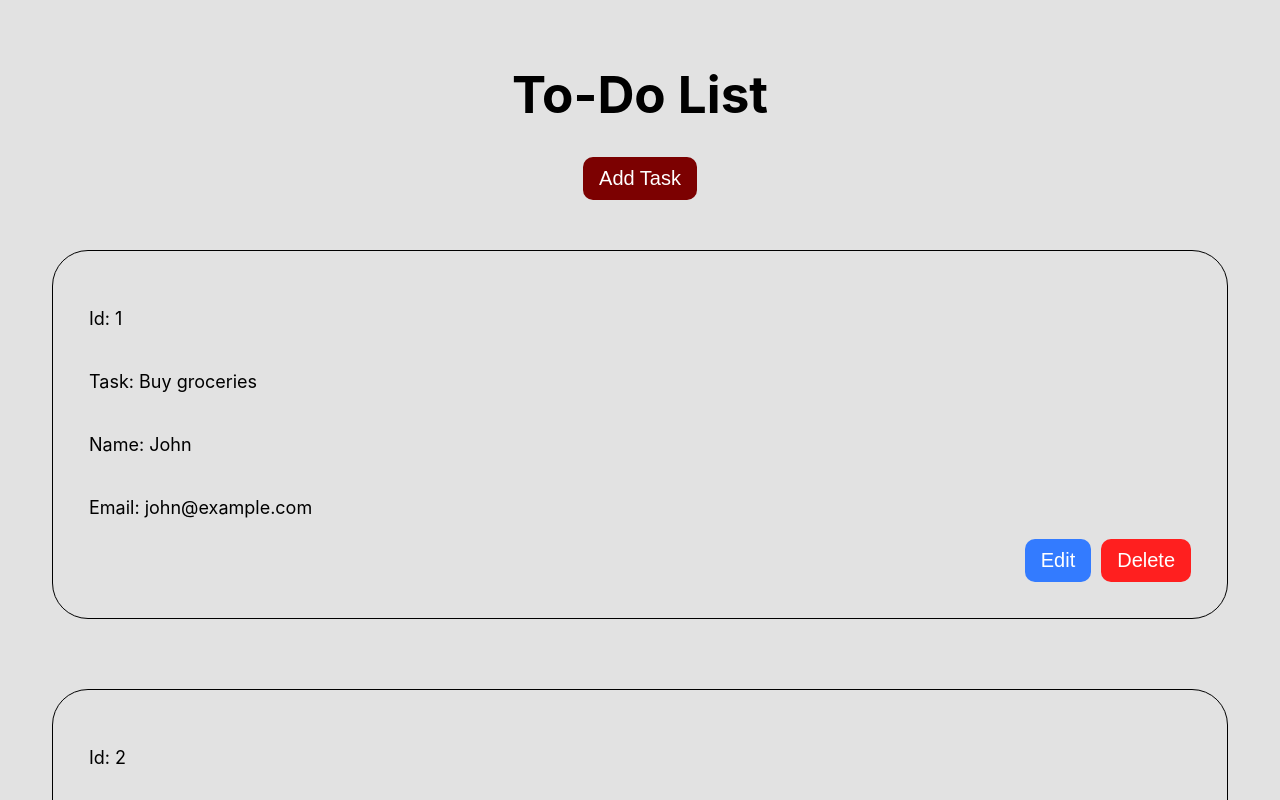
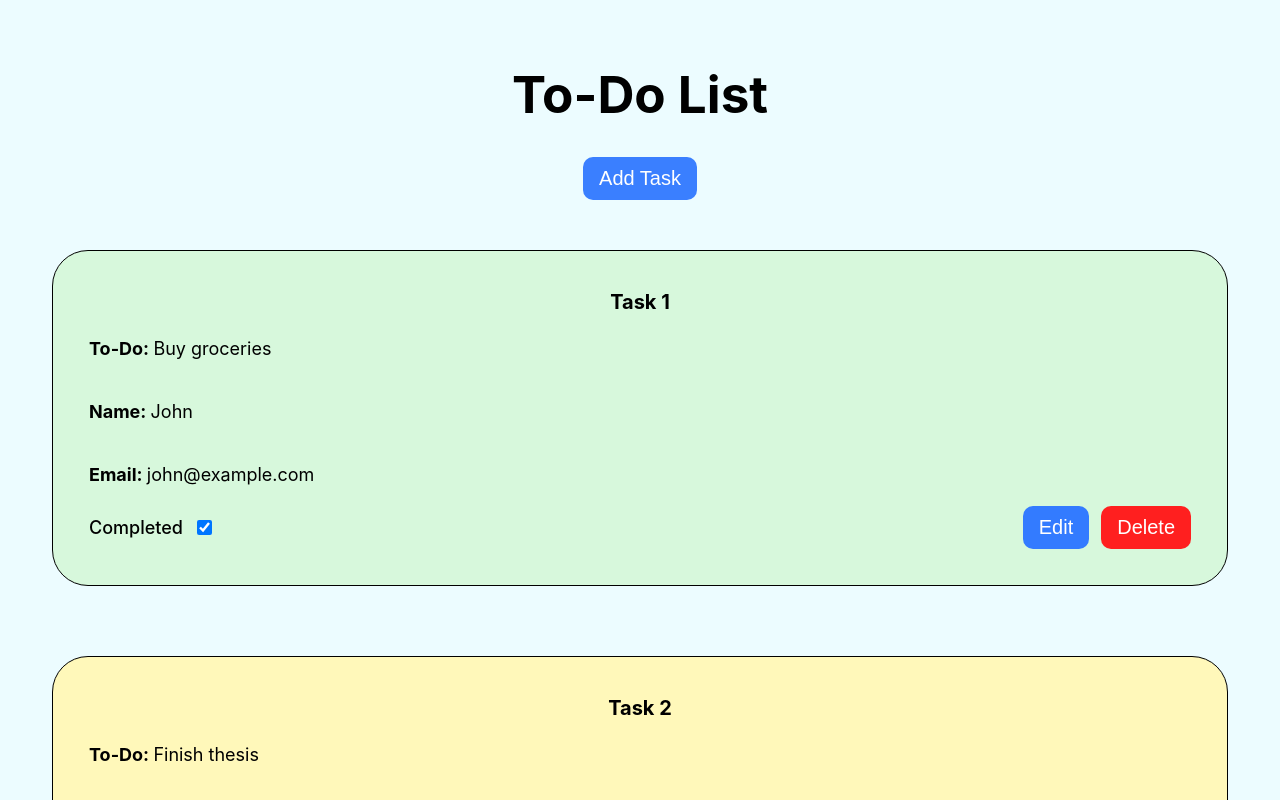
Before and after one commit to DiogoLanc/react-todo-list, a React (Vite) app: page / in a window 1280 px wide. Shown: the top 800 px of the page. Built offline with nearby package versions, Linux system fonts and the light colour scheme; data requests are answered from the project's data file.

Commit message:
added completed check box functionality and some css changes

```diff
--- a/db.json
+++ b/db.json
@@ -1,22 +1,25 @@
 {
   "tasks": [
     {
-      "id": 1,
+      "id": "1",
       "body": "Buy groceries",
       "email": "john@example.com",
-      "name": "John"
+      "name": "John",
+      "completed": true
     },
     {
-      "id": 2,
+      "id": "2",
       "body": "Finish thesis",
       "email": "bruno@example.com",
-      "name": "Bruno"
+      "name": "Bruno",
+      "completed": false
     },
     {
-      "id": 3,
+      "id": "3",
       "body": "Example Task",
       "email": "x@example.com",
-      "name": "X"
+      "name": "X",
+      "completed": false
     }
   ]
 }
--- a/index.html
+++ b/index.html
@@ -4,7 +4,7 @@
     <meta charset="UTF-8" />
     <link rel="icon" type="image/svg+xml" href="/vite.svg" />
     <meta name="viewport" content="width=device-width, initial-scale=1.0" />
-    <title>Proj pessoal</title>
+    <title>To Do List</title>
   </head>
   <body>
     <div id="root"></div>
--- a/src/App.tsx
+++ b/src/App.tsx
@@ -43,7 +43,7 @@ const App = () => {
   }, []);
 
   const addTask = () => {
-    setFormData({ body: "", email: "", name: "" });
+    setFormData({ body: "", email: "", name: "", completed: false });
     setShowForm(true);
     setError("");
     setShowAddButton(false);
@@ -81,6 +81,7 @@ const App = () => {
       body: taskEdit.body,
       email: taskEdit.email,
       name: taskEdit.name,
+      completed: taskEdit.completed,
     });
 
     setShowForm(true);
@@ -130,10 +131,27 @@ const App = () => {
       }
 
       setShowForm(false);
-      setFormData({ body: "", email: "", name: "" });
+      setFormData({ body: "", email: "", name: "", completed: false });
       setShowAddButton(true);
     } catch (error) {
       console.error("Error saving task:", error);
+    }
+  };
+
+  const toggleCompleteBgColor = async (id: number) => {
+    const index = toDos.findIndex((task) => task.id === id);
+    if (index === -1) return;
+
+    const task = toDos[index];
+    const updatedTask = { ...task, completed: !task.completed };
+
+    try {
+      await updateTaskAPI(id, updatedTask);
+      const newToDos = [...toDos];
+      newToDos[index] = updatedTask;
+      setToDos(newToDos);
+    } catch (error) {
+      console.error("Failed to toggle completion:", error);
     }
   };
 
@@ -166,7 +184,12 @@ const App = () => {
       ) : (
         <>
           {showAddButton && <AddButton onClick={addTask} />}
-          <TaskList toDos={toDos} onEdit={editTask} onDelete={deleteTask} />
+          <TaskList
+            toDos={toDos}
+            onEdit={editTask}
+            onDelete={deleteTask}
+            onToggleComplete={toggleCompleteBgColor}
+          />
         </>
       )}
     </div>
--- a/src/components/TaskItem.tsx
+++ b/src/components/TaskItem.tsx
@@ -3,12 +3,15 @@ import { Comment } from "../types/types";
 type TaskItemProps = Comment & {
   onDelete: () => void;
   onEdit: () => void;
+  onToggleComplete: () => void;
 };
 
 export const TaskItem: React.FC<TaskItemProps> = (props) => {
+  const backgroundColor = props.completed ? "#d1f7d1c0" : "#fff8baff";
   return (
     <div
       style={{
+        backgroundColor,
         border: "1px solid black",
         borderRadius: "2em",
         padding: "2em",
@@ -16,11 +19,46 @@ export const TaskItem: React.FC<TaskItemProps> = (props) => {
         flexDirection: "column",
       }}
     >
-      <p>Id: {props.id}</p>
-      <p>Task: {props.body}</p>
-      <p>Name: {props.name}</p>
-      <p>Email: {props.email}</p>
-      <div style={{ display: "flex", gap: "10px", justifyContent: "right" }}>
+      <h2
+        style={{
+          flexGrow: 1,
+          textAlign: "center",
+          margin: 0,
+          fontSize: "1.25rem",
+        }}
+      >
+        Task {props.id}
+      </h2>
+
+      <p>
+        <strong>To-Do: </strong>
+        {props.body}
+      </p>
+      <p>
+        <strong>Name: </strong> {props.name}
+      </p>
+      <p>
+        <strong>Email: </strong>
+        {props.email}
+      </p>
+      <div
+        style={{
+          display: "flex",
+          justifyContent: "space-between",
+          alignItems: "center",
+        }}
+      >
+        <label style={{ display: "flex", alignItems: "center", gap: ".6rem" }}>
+          <span style={{ fontWeight: 500 }}>Completed</span>
+          <input
+            type="checkbox"
+            checked={props.completed}
+            onChange={props.onToggleComplete}
+            style={{ width: "15px", height: "15px", cursor: "pointer" }}
+          />
+        </label>
+
+        <div style={{ display: "flex", gap: ".75rem" }}>
           <button onClick={props.onEdit} className="button-edit">
             Edit
           </button>
@@ -29,5 +67,6 @@ export const TaskItem: React.FC<TaskItemProps> = (props) => {
           </button>
         </div>
       </div>
+    </div>
   );
 };
--- a/src/components/TaskList.tsx
+++ b/src/components/TaskList.tsx
@@ -5,12 +5,14 @@ type TaskListProps = {
   toDos: Comment[];
   onEdit: (id: number) => void;
   onDelete: (id: number) => void;
+  onToggleComplete: (id: number) => void;
 };
 
 export const TaskList: React.FC<TaskListProps> = ({
   toDos,
   onEdit,
   onDelete,
+  onToggleComplete,
 }) => (
   <ul style={{ listStyle: "none", padding: 0, alignItems: "center" }}>
     {toDos.map((toDo) => (
@@ -22,6 +24,7 @@ export const TaskList: React.FC<TaskListProps> = ({
           {...toDo}
           onEdit={() => onEdit(toDo.id)}
           onDelete={() => onDelete(toDo.id)}
+          onToggleComplete={() => onToggleComplete(toDo.id)}
         />
       </li>
     ))}
--- a/src/index.css
+++ b/src/index.css
@@ -3,7 +3,7 @@
   line-height: 1.5;
   font-weight: 400;
 
-  background-color: #e2e2e2;
+  background-color: #ecfcff;
 
   font-synthesis: none;
   text-rendering: optimizeLegibility;
@@ -22,7 +22,7 @@ h1 {
 
 .button-add {
   padding: 10px 16px;
-  background-color: #7c0101;
+  background-color: #3a7fff;
   color: white;
   border: none;
   border-radius: 10px;
@@ -31,7 +31,7 @@ h1 {
 }
 
 .button-add:hover {
-  background-color: #7c0101c5;
+  background-color: #3a7fff9a;
 }
 
 .button-save {
--- a/src/types/types.ts
+++ b/src/types/types.ts
@@ -4,6 +4,7 @@ export type Comment = {
   id: number;
   name: string;
   postID?: number;
+  completed: boolean;
 };
 
 export type Form = Omit<Comment, "id" | "postID">;
```
Lines whose indentation alone changed are shown as unchanged.
